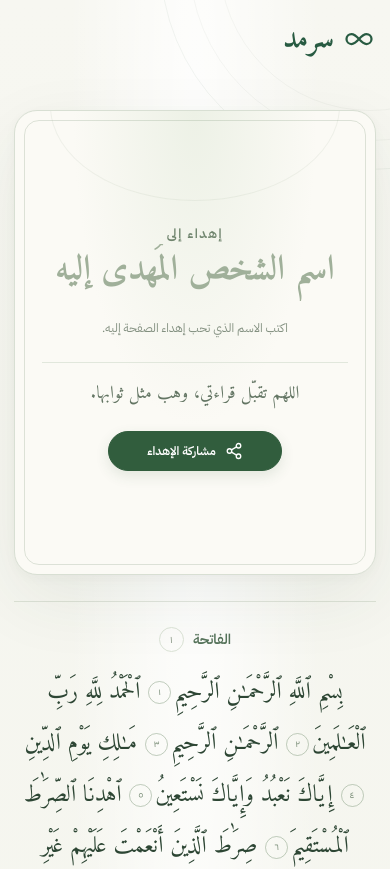
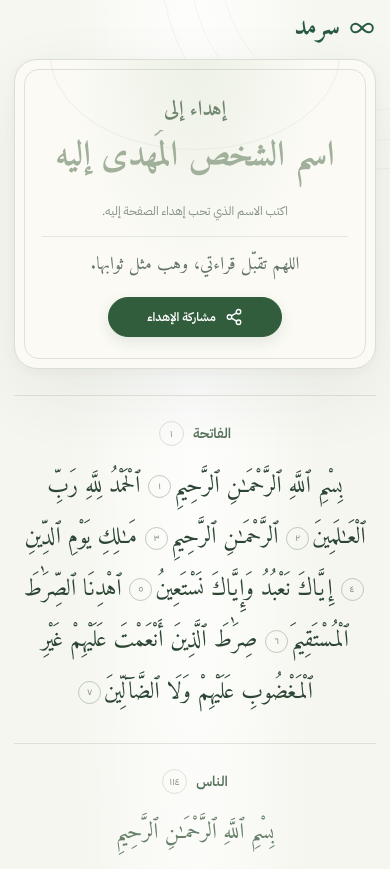
Before and after one commit to inawy/sarmad, a React (Vite) app: page / in a window 390 px wide. Shown: the top 869 px of the page. Built offline with nearby package versions, Linux system fonts and the light colour scheme; a web font is replaced by a local one.

Commit message:
Make the header and dedication card more compact

```diff
--- a/src/index.css
+++ b/src/index.css
@@ -101,47 +101,34 @@ input {
 .brand-header {
   display: flex;
   align-items: center;
-  gap: 12px;
-  padding-block: 30px 18px;
+  padding-block: 18px 12px;
 }
 
 .brand-lockup {
   display: inline-flex;
   align-items: center;
-  gap: 8px;
+  gap: 7px;
   color: #285b42;
   text-decoration: none;
 }
 
 .brand-symbol {
   display: grid;
-  width: 34px;
-  height: 34px;
+  width: 29px;
+  height: 29px;
   place-items: center;
 }
 
 .brand-symbol svg {
-  width: 30px;
-  height: 30px;
+  width: 26px;
+  height: 26px;
 }
 
 .brand-name {
   font-family: "Amiri", "IBM Plex Sans Arabic", serif;
-  font-size: 29px;
+  font-size: 26px;
   font-weight: 700;
   line-height: 1;
-}
-
-.brand-divider {
-  width: 1px;
-  height: 18px;
-  background: #cbd4c8;
-}
-
-.brand-tagline {
-  color: #718174;
-  font-size: 13px;
-  font-weight: 500;
 }
 
 .main-content {
@@ -150,7 +137,7 @@ input {
   flex-direction: column;
   align-items: center;
   justify-content: center;
-  padding-block: 34px 42px;
+  padding-block: 12px 36px;
 }
 
 .page-intro {
@@ -223,11 +210,10 @@ input {
   position: relative;
   z-index: 1;
   display: flex;
-  min-height: 490px;
   flex-direction: column;
   align-items: center;
   justify-content: center;
-  padding: 47px 42px 34px;
+  padding: 34px 42px 28px;
   text-align: center;
 }
 
@@ -257,11 +243,12 @@ input {
 }
 
 .card-eyebrow {
-  margin: 0;
+  margin: 0 0 4px;
   color: #71866f;
-  font-size: 13px;
+  font-family: "Amiri", "IBM Plex Sans Arabic", serif;
+  font-size: 21px;
   font-weight: 600;
-  letter-spacing: 0.12em;
+  line-height: 1.5;
 }
 
 .card-divider {
@@ -295,7 +282,7 @@ input {
 .name-field {
   display: block;
   width: 100%;
-  min-height: 66px;
+  min-height: 60px;
   padding: 2px 8px 9px;
   border: 0;
   border-bottom: 1px solid transparent;
@@ -440,25 +427,12 @@ input {
   }
 
   .brand-header {
-    padding-block: 22px 12px;
+    padding-block: 13px 9px;
   }
 
   .main-content {
     justify-content: flex-start;
-    padding-block: 42px 30px;
-  }
-
-  .page-intro {
-    margin-bottom: 22px;
-  }
-
-  .page-intro h1 {
-    font-size: 29px;
-  }
-
-  .intro-description {
-    max-width: 300px;
-    font-size: 13px;
+    padding-block: 8px 26px;
   }
 
   .dedication-card {
@@ -472,16 +446,7 @@ input {
   }
 
   .card-inner {
-    min-height: 445px;
-    padding: 37px 18px 27px;
-  }
-
-  .card-top-mark {
-    margin-bottom: 17px;
-  }
-
-  .card-divider {
-    margin-bottom: 17px;
+    padding: 25px 18px 22px;
   }
 
   .name-field {
@@ -509,10 +474,6 @@ input {
   .dedication-message {
     max-width: 290px;
     font-size: 19px;
-  }
-
-  .card-footer {
-    margin-top: 24px;
   }
 
   .site-footer {
@@ -784,8 +745,8 @@ input {
   flex-direction: column;
   align-items: center;
   gap: 2px;
-  margin-top: 24px;
-  padding-top: 19px;
+  margin-top: 15px;
+  padding-top: 14px;
   border-top: 1px solid #e1e7dc;
 }
 
@@ -810,8 +771,8 @@ input {
 
 @media (max-width: 640px) {
   .dedication-prayer-inline {
-    margin-top: 19px;
-    padding-top: 15px;
+    margin-top: 13px;
+    padding-top: 12px;
   }
 
   .dedication-prayer-inline .dedication-message {
@@ -826,7 +787,7 @@ input {
   width:min(100%, 500px);
   flex-direction:column;
   align-items:center;
-  margin-top:24px;
+  margin-top:17px;
 }
 .share-trigger {
   display:inline-flex;
@@ -927,7 +888,7 @@ input {
 }
 .name-guidance-row {
   display:flex;
-  min-height:30px;
+  min-height:24px;
   align-items:center;
   justify-content:center;
   flex-wrap:wrap;
@@ -1021,7 +982,7 @@ input {
 .exporting-document .reading-section { padding-inline:8px; }
 
 @media (max-width:640px) {
-  .share-actions { margin-top:20px; }
+  .share-actions { margin-top:15px; }
   .share-trigger { min-height:40px; font-size:12px; }
   .share-action { min-height:44px; font-size:12px; }
 }
```
